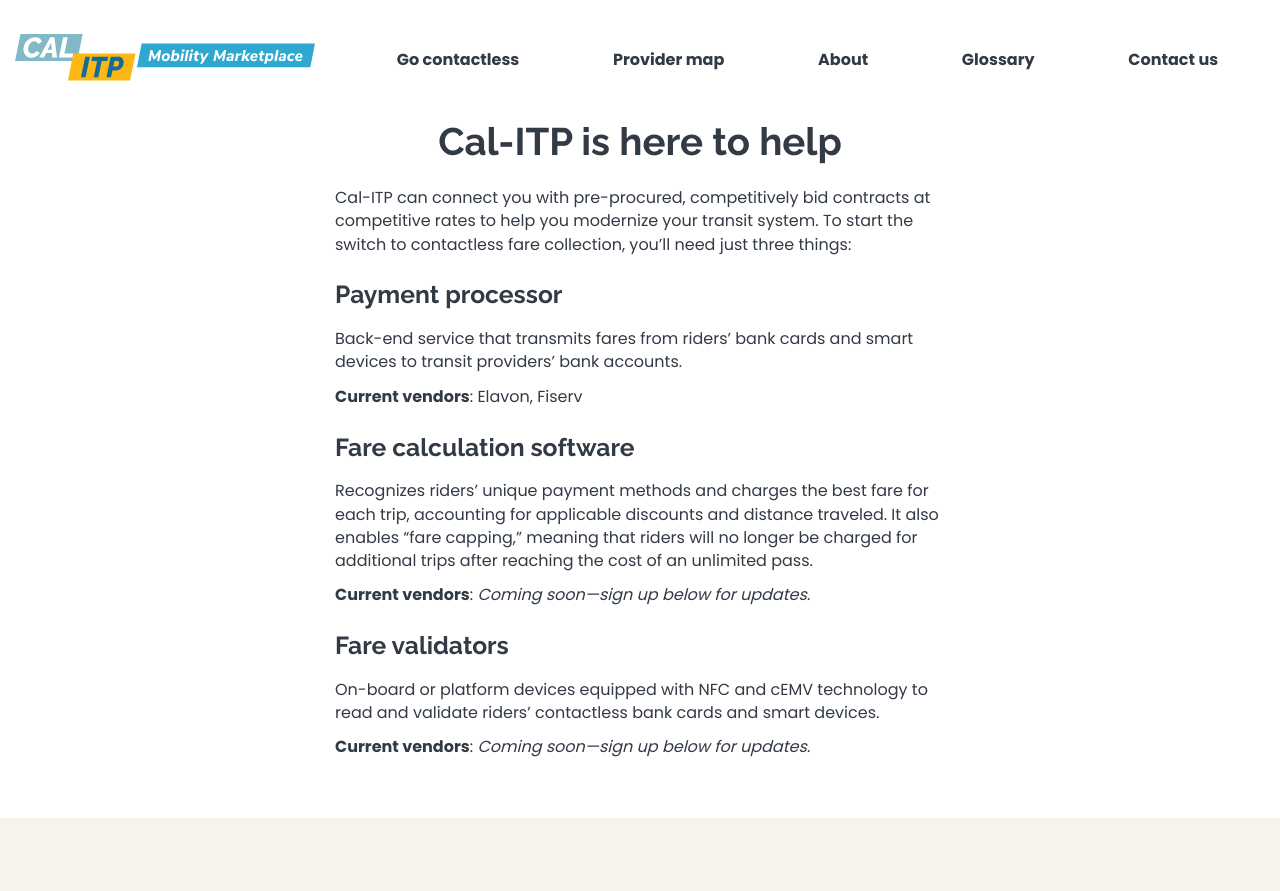
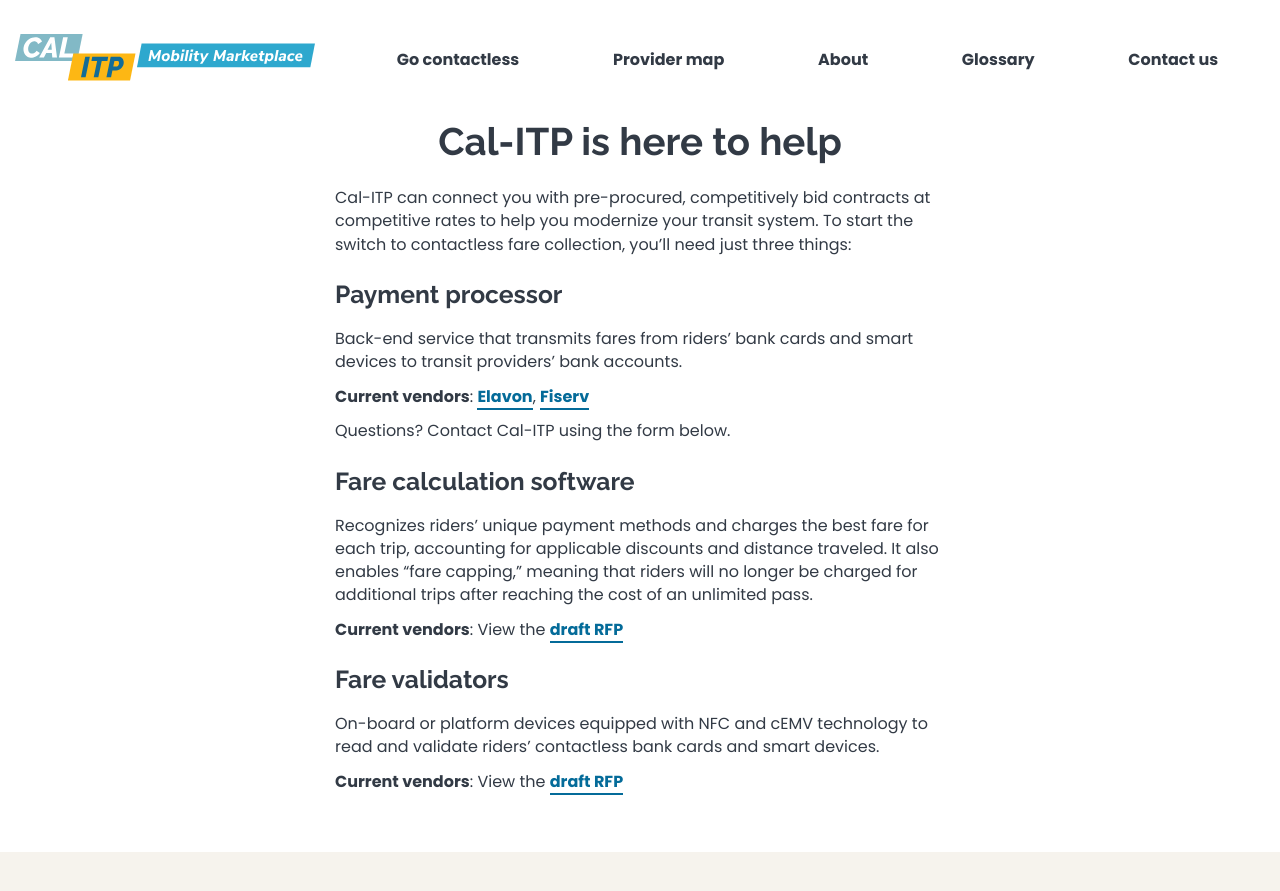
Before and after one commit to cal-itp/mobility-marketplace, a Jekyll site: the page built from contact.html, in a window 1280 px wide and 900 px high. Shown: the top 891 px of the window. Built offline with Jekyll 4.4.1, drawn with Linux system fonts in a browser that asks for light colours.

Commit message:
Add links for vendors on Contact page
Fixes #269

```diff
--- a/contact.html
+++ b/contact.html
@@ -21,7 +21,13 @@ class_name: form
         <p>Back-end service that transmits fares from riders’ bank cards and smart devices to transit providers’
           bank accounts.</p>
 
-        <p><strong>Current vendors</strong>: Elavon, Fiserv</p>
+        <p>
+          <strong>Current vendors</strong>:
+          <a href="https://caleprocure.ca.gov/PSRelay/ZZ_PO.ZZ_CTR_SUP_CMP.GBL?Page=ZZ_CTR_SUP_PG&Action=U&SETID=STATE&CNTRCT_ID=5-10-99-02">Elavon</a>,
+          <a href="https://caleprocure.ca.gov/PSRelay/ZZ_PO.ZZ_CTR_SUP_CMP.GBL?Page=ZZ_CTR_SUP_PG&Action=U&SETID=STATE&CNTRCT_ID=5-10-99-01">Fiserv</a>
+        </p>
+
+        <p>Questions? Contact Cal-ITP using the form below.</p>
 
         <h3 id="fare-calculation-software">Fare calculation software</h3>
 
@@ -29,14 +35,14 @@ class_name: form
           applicable discounts and distance traveled. It also enables “fare capping,” meaning that riders will
           no longer be charged for additional trips after reaching the cost of an unlimited pass.</p>
 
-        <p><strong>Current vendors</strong>: <em>Coming soon—sign up below for updates.</em></p>
+        <p><strong>Current vendors</strong>: View the <a href="https://caleprocure.ca.gov/event/77601/0000019394">draft RFP</a></p>
 
         <h3 id="fare-validators">Fare validators</h3>
 
         <p>On-board or platform devices equipped with NFC and cEMV technology to read and validate riders’
           contactless bank cards and smart devices.</p>
 
-        <p><strong>Current vendors</strong>: <em>Coming soon—sign up below for updates.</em></p>
+        <p><strong>Current vendors</strong>: View the <a href="https://caleprocure.ca.gov/event/77601/0000019394">draft RFP</a></p>
 
       </main>
     </div>
```
